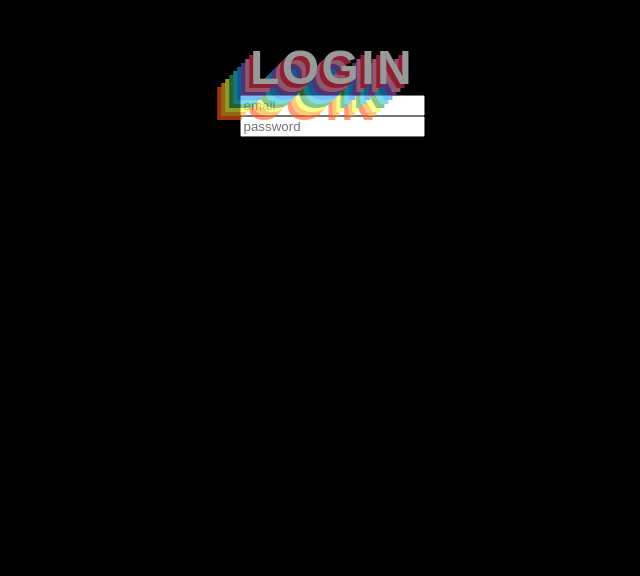
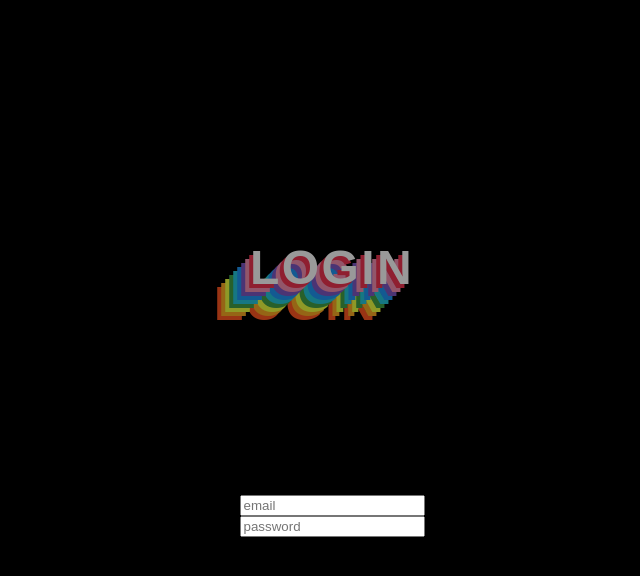
Before and after one commit to MarloweCrosland/fitnessSite, a Vue app: page / in a window 1280 px wide. Shown: the top 576 px of the page, without its empty margins (308-948 px from the left). Built offline with nearby package versions, Linux system fonts and the light colour scheme.

Commit message:
router setup

```diff
--- a/package.json
+++ b/package.json
@@ -9,7 +9,8 @@
   },
   "dependencies": {
     "core-js": "^3.8.3",
-    "vue": "^3.2.13"
+    "vue": "^3.2.13",
+    "vue-router": "^4.2.5"
   },
   "devDependencies": {
     "@babel/core": "^7.12.16",
--- a/src/App.vue
+++ b/src/App.vue
@@ -1,5 +1,5 @@
 <template>
-  <Home msg="Welcome to Your Vue.js App"/>
+  <Home msg="Hi!"/>
   <Login/>
 </template>
 
--- a/src/components/Home.vue
+++ b/src/components/Home.vue
@@ -1,15 +1,20 @@
 <template>
-  <div class="hello">
-    <!-- TRANSFORM TEXT ON CLICK USING PADDING TOP TOGGLE -->
+  <div class="loginDiv">
+
    <h1 v-el:login class="login"
    @click="handleLoginClick"
    :style="{
-     padding: active ? '200px' : '0px'
+     padding: active ? '0px' : '200px',
      }"
    >Login</h1>
+
+   <!-- TODO: learn router
+
+   <router-link to="/login">Login</router-link>
+   <router-view></router-view> -->
   </div>
+
 </template>
-//TODO: REVEAL LOGIN INPUT FEILDS ON CLICK
 <script>
 export default {
   data(){
@@ -21,6 +26,7 @@ export default {
     handleLoginClick(){
       this.active = !this.active
     },
+
   },
   name: 'HomePage',
   props: {
```
Also changed, not shown: src/router/index.js (added, +23 -0 lines), 1 other file (tests, documents, lock files or other folders).
